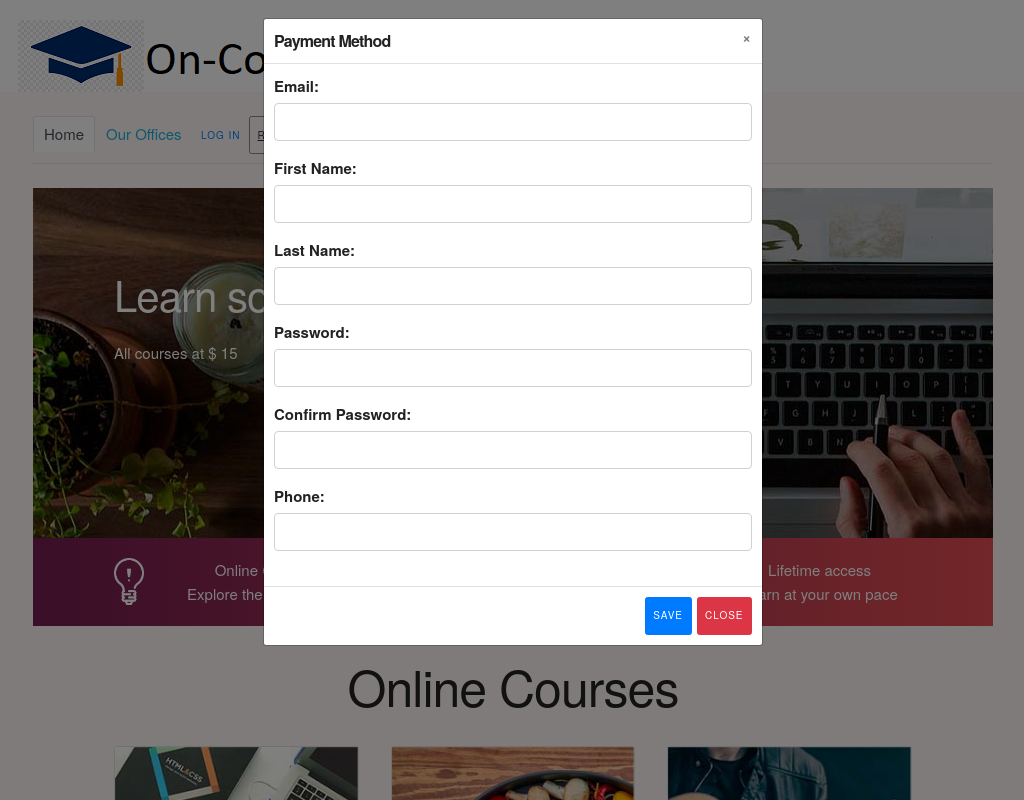
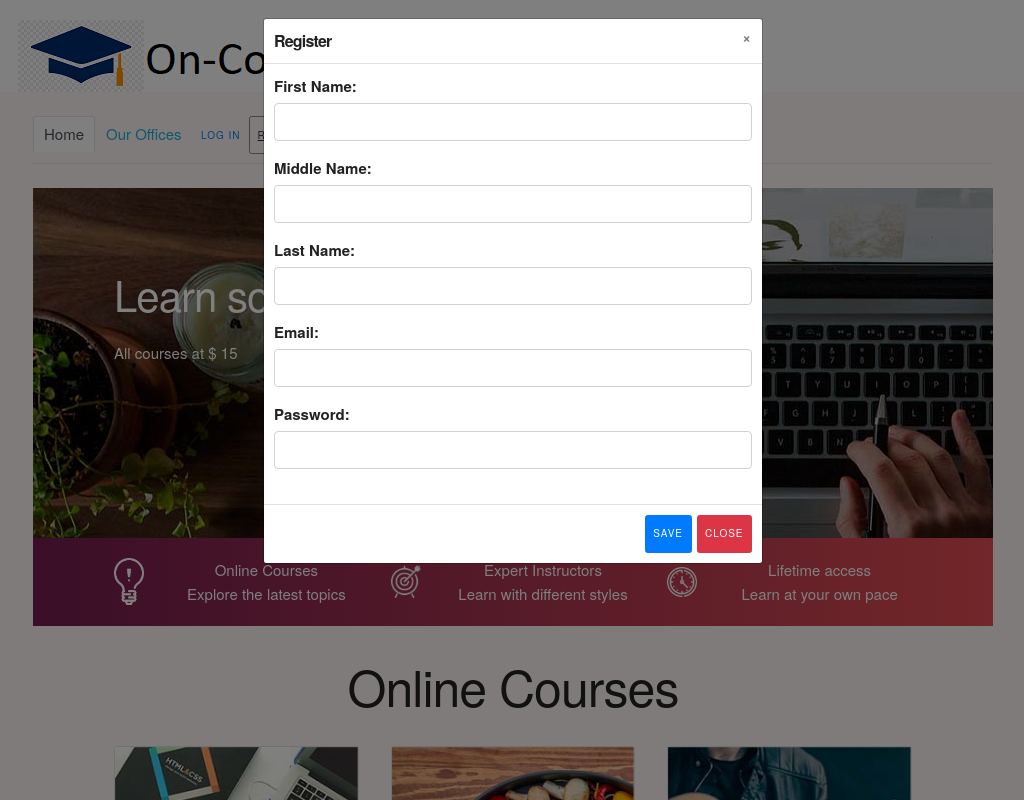
Before and after one commit to acamposhd/backend-proyecto-web, an Angular app in the folder frontend-proyecto-web/: page / in a window 1280 px wide. Both pictures are taken after a click on the button "REGISTER". Shown: the top 800 px of the page, without its empty margins (127-1151 px from the left). Built offline with nearby package versions, Linux system fonts and the light colour scheme.

Commit message:
Cambio de etiquetas del titulo de login y register asi como los inputs de register

```diff
--- a/frontend-proyecto-web/src/app/components/homepage/homepage.component.html
+++ b/frontend-proyecto-web/src/app/components/homepage/homepage.component.html
@@ -18,7 +18,7 @@
 
                                 <!-- Modal Header for Login -->
                                 <div class="modal-header">
-                                    <h4 class="modal-title">Payment Method</h4>
+                                    <h4 class="modal-title">Log in</h4>
                                     <button type="button" class="close" data-dismiss="modal">&times;</button>
                                 </div>
 
@@ -66,25 +66,23 @@
 
                                     <!-- Modal Header for register-->
                                     <div class="modal-header">
-                                        <h4 class="modal-title">Payment Method</h4>
+                                        <h4 class="modal-title">Register</h4>
                                         <button type="button" class="close" data-dismiss="modal">&times;</button>
                                     </div>
 
                                     <!-- Modal body for register-->
                                     <div class="modal-body">
                                         <form action="index.php" class="needs-validation" novalidate>
+                                            <label for="firstname">First Name:</label>
+                                            <input type="text" class="form-control " id="first_name" required>
+                                            <label for="middlename">Middle Name:</label>
+                                            <input type="text" class="form-control " id="midle_name" required>
+                                            <label for="lastname">Last Name:</label>
+                                            <input type="text" class="form-control " id="last_name" required>
                                             <label for="name">Email:</label>
-                                            <input type="text" class="form-control " id="product_name" required>
-                                            <label for="name">First Name:</label>
-                                            <input type="text" class="form-control " id="product_name" required>
-                                            <label for="name">Last Name:</label>
-                                            <input type="text" class="form-control " id="product_name" required>
+                                            <input type="text" class="form-control " id="email" required>
                                             <label for="name">Password:</label>
-                                            <input type="password" class="form-control " id="product_name" required>
-                                            <label for="name">Confirm Password:</label>
-                                            <input type="password" class="form-control " id="product_name" required>
-                                            <label for="name">Phone:</label>
-                                            <input type="text" class="form-control " id="product_name" required>
+                                            <input type="password" class="form-control " id="password" required>
                                         </form>
                                     </div>
 
```
